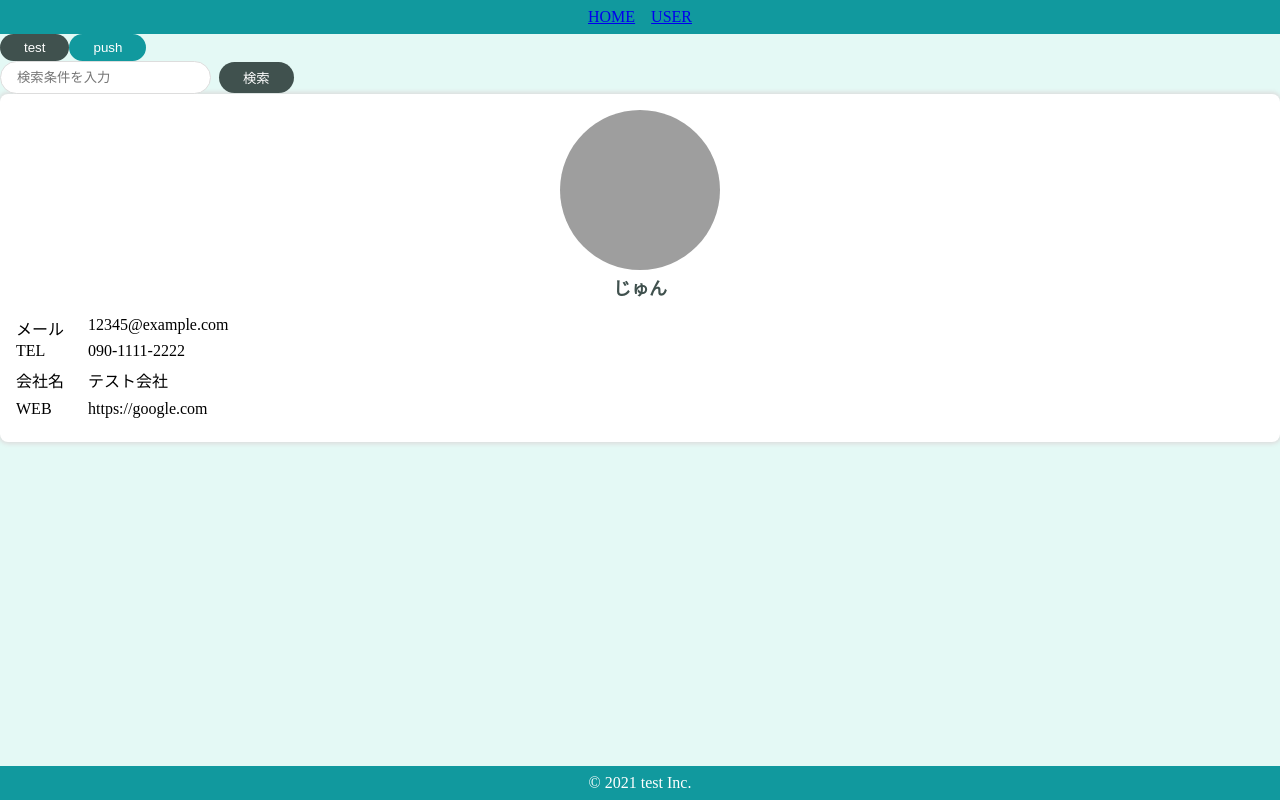
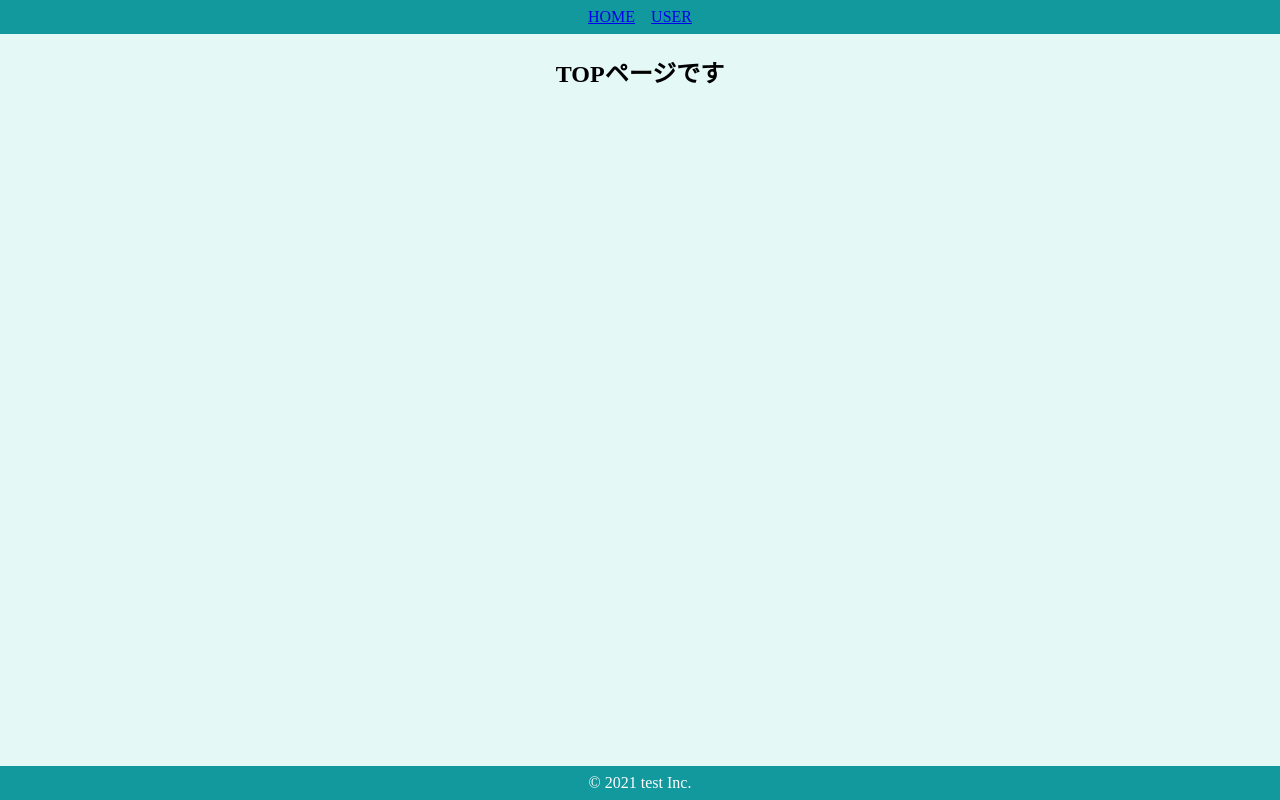
Before and after one commit to juuuuuun12/react-atomic-design, a React (Create React App) app: page / in a window 1280 px wide. Built offline with nearby package versions, Linux system fonts and the light colour scheme; grey boxes are pictures that could not be loaded.

Commit message:
create page

```diff
--- a/package.json
+++ b/package.json
@@ -10,7 +10,7 @@
   "dependencies": {
     "react": "17.0.2",
     "react-dom": "17.0.2",
-    "react-router-dom": "6.3.0",
+    "react-router-dom": "5.3.0",
     "react-scripts": "4.0.0",
     "styled-components": "5.3.5"
   },
--- a/src/App.js
+++ b/src/App.js
@@ -1,33 +1,6 @@
-import { BrowserRouter } from "react-router-dom";
-import { PrimaryButton } from "./components/atoms/button/PrimaryButton";
-import { SecondaryButton } from "./components/atoms/button/SecondaryButton";
-import { SearchInput } from "./components/molecules/SearchInput";
-import { UserCard } from "./components/organisms/user/UserCard";
-import { DefaultLayout } from "./components/templates/DefaultLayout";
-import { HeaderOnly } from "./components/templates/HeaderOnly";
-
+import { Router } from "./router/Router";
 import "./styles.css";
 
-const user = {
-  name: "じゅん",
-  image: "https://source.unsplash.com/g5ZM33jizAw",
-  email: "12345@example.com",
-  phone: "090-1111-2222",
-  company: {
-    name: "テスト会社"
-  },
-  website: "https://google.com"
-};
 export default function App() {
-  return (
-    <BrowserRouter>
-      <DefaultLayout>
-        <PrimaryButton>test</PrimaryButton>
-        <SecondaryButton>push</SecondaryButton>
-        <br />
-        <SearchInput />
-        <UserCard user={user} />
-      </DefaultLayout>
-    </BrowserRouter>
-  );
+  return <Router />;
 }
--- /dev/null
+++ b/src/components/pages/Top.jsx
@@ -0,0 +1,13 @@
+import styled from "styled-components";
+
+export const Top = () => {
+  return (
+    <SContainer>
+      <h2>TOPページです</h2>
+    </SContainer>
+  );
+};
+
+const SContainer = styled.div`
+  text-align: center;
+`;
--- /dev/null
+++ b/src/components/pages/Users.jsx
@@ -0,0 +1,46 @@
+import styled from "styled-components";
+import { SearchInput } from "../molecules/SearchInput";
+import { UserCard } from "../organisms/user/UserCard";
+
+const users = [...Array(10).keys()].map((val) => {
+  return {
+    id: val,
+    name: `じゅん-${val}`,
+    image: "https://source.unsplash.com/g5ZM33jizAw",
+    email: "12345@example.com",
+    phone: "090-1111-2222",
+    company: {
+      name: "テスト会社"
+    },
+    website: "https://google.com"
+  };
+});
+
+export const Users = () => {
+  return (
+    <SContainer>
+      <h2>ユーザー一覧</h2>
+      <SearchInput />
+      <SUserArea>
+        {users.map((user) => (
+          <UserCard key={user.id} user={user} />
+        ))}
+      </SUserArea>
+    </SContainer>
+  );
+};
+
+const SContainer = styled.div`
+  display: flex;
+  flex-direction: column;
+  align-items: center;
+  padding: 24px;
+`;
+
+const SUserArea = styled.div`
+  padding-top: 40px;
+  width: 100%;
+  display: grid;
+  grid-template-columns: repeat(auto-fit, minmax(200px, 1fr));
+  grid-gap: 20px;
+`;
--- /dev/null
+++ b/src/router/Router.jsx
@@ -0,0 +1,24 @@
+import { BrowserRouter, Route, Switch } from "react-router-dom";
+import { Top } from "../components/pages/Top";
+import { Users } from "../components/pages/Users";
+import { DefaultLayout } from "../components/templates/DefaultLayout";
+import { HeaderOnly } from "../components/templates/HeaderOnly";
+
+export const Router = () => {
+  return (
+    <BrowserRouter>
+      <Switch>
+        <Route exact path="/">
+          <DefaultLayout>
+            <Top />
+          </DefaultLayout>
+        </Route>
+        <Route path="/users">
+          <HeaderOnly>
+            <Users />
+          </HeaderOnly>
+        </Route>
+      </Switch>
+    </BrowserRouter>
+  );
+};
```
